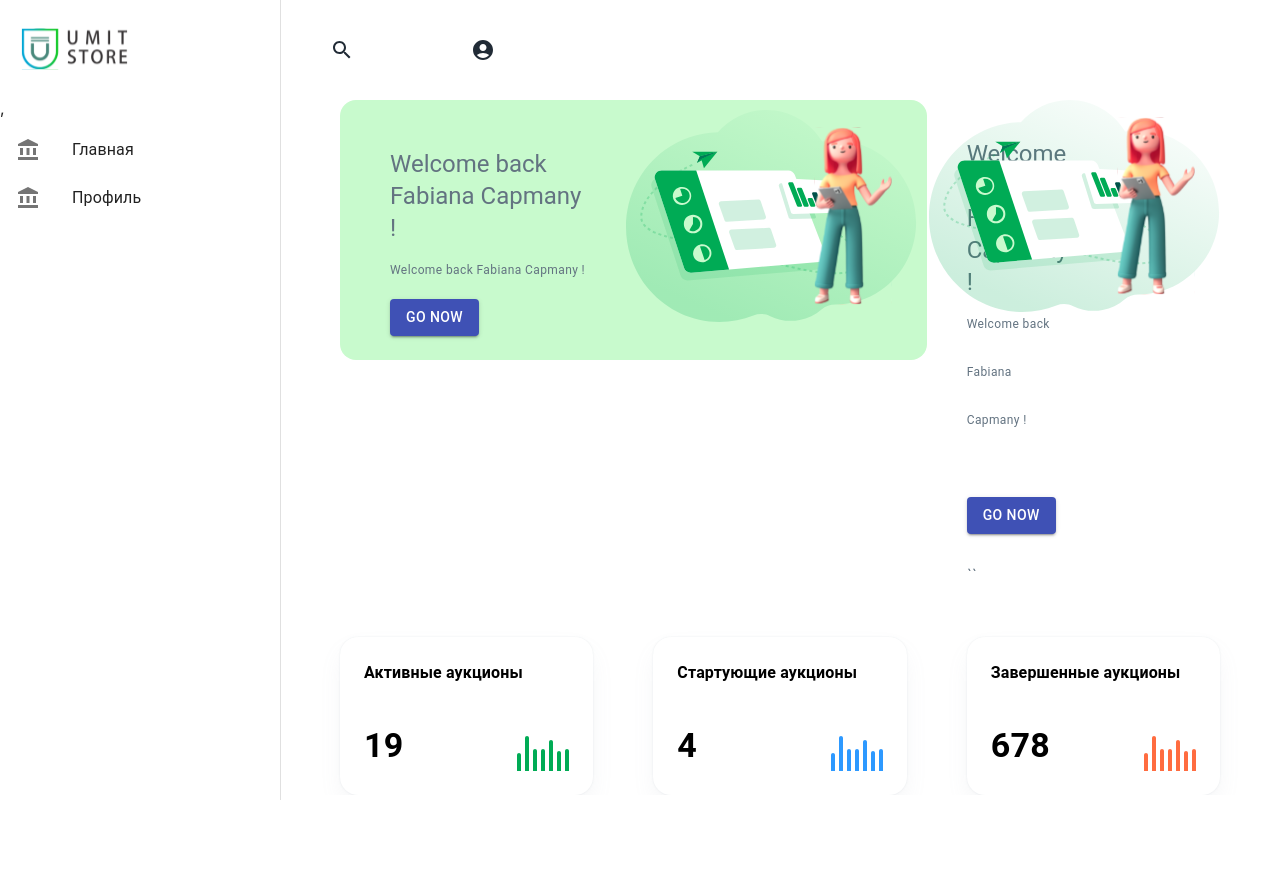
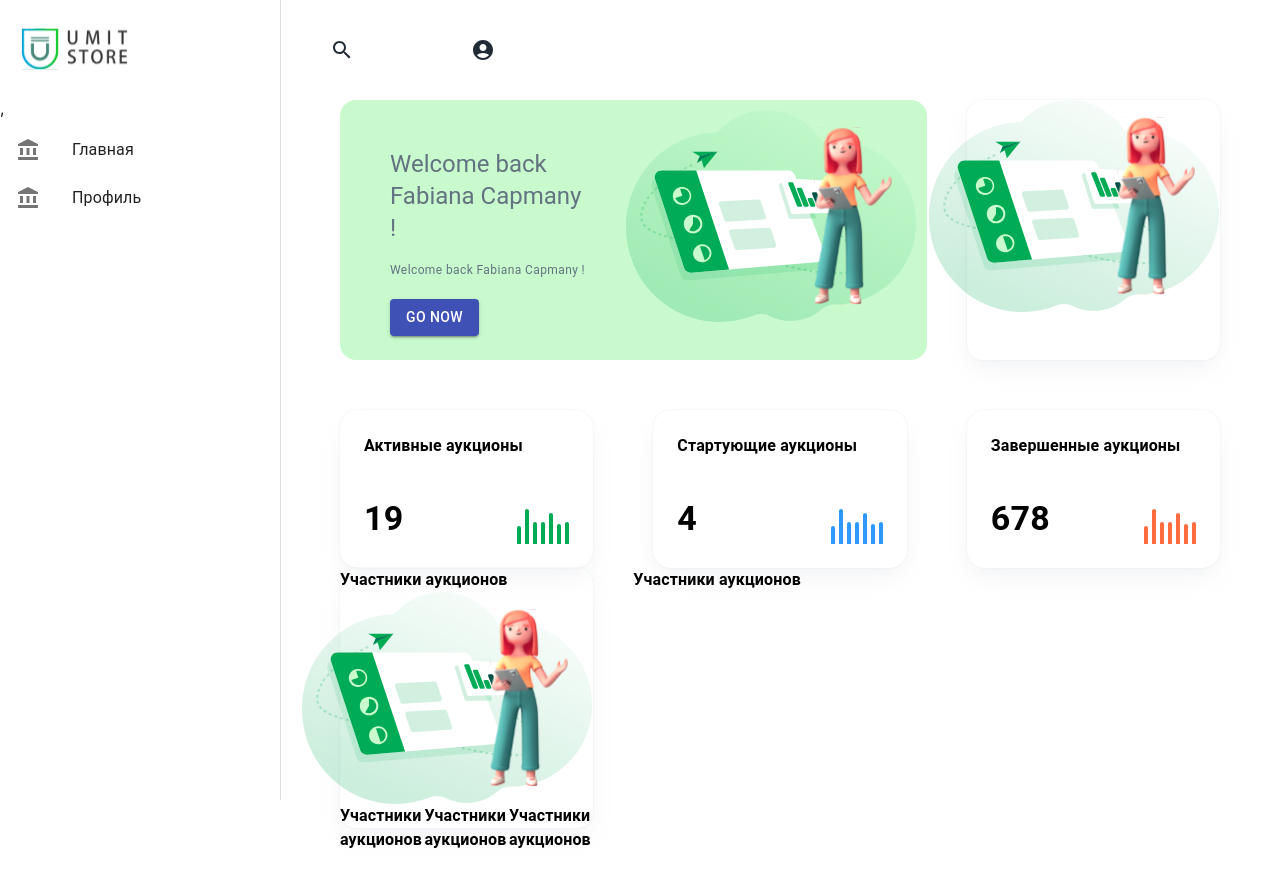
Before and after one commit to MrKadyroff/admin-panel, a React (Create React App) app: page /admin in a window 1280 px wide. Shown: the top 886 px of the page. Before the commit the page ends 815 px from the top, so only its background shows below. Built offline with nearby package versions, Linux system fonts and the light colour scheme.

Commit message:
homepage wecome banner

```diff
--- a/src/pages/home/index.tsx
+++ b/src/pages/home/index.tsx
@@ -9,10 +9,20 @@ import { makeStyles } from "@material-ui/core";
 const useStyles = makeStyles((theme: Theme) => ({
   welcomeBanner: {
     height: 260,
+    maxHeight: 260,
     padding: 10,
     borderRadius: 16,
     background: " #C8FACD",
     width: "calc(100% /3 - 40px)",
+  },
+  welcomeSlider: {
+    maxWidth: "calc(100% /3 - 40px)",
+    borderRadius: 16,
+    boxShadow:
+      " 0px 0px 2px rgba(145, 158, 171, 0.2), 0px 12px 24px -4px rgba(145, 158, 171, 0.12);",
+    maxHeight: 260,
+    height: 260,
+    marginBottom: 50,
   },
   welcomeText: {
     padding: "38px 40px",
@@ -78,33 +88,9 @@ export function Home() {
             </Grid>
           </Grid>
         </Grid>
-        <Grid item xs={4}>
+        <Grid item xs={4} className={classes.welcomeSlider}>
           <Grid container justifyContent="space-between">
-            <Grid item xs={6}>
-              <Grid
-                container
-                direction="column"
-                className={classes.welcomeText}
-              >
-                <Grid item>
-                  <Typography variant="h5">
-                    Welcome back Fabiana Capmany !
-                  </Typography>
-                </Grid>
-                <Grid item>
-                  <Typography variant="caption">
-                    Welcome back Fabiana Capmany !
-                  </Typography>
-                </Grid>
-                <Grid item>
-                  <Button variant="contained" color="primary">
-                    Go now
-                  </Button>
-                </Grid>
-                ``
-              </Grid>
-            </Grid>
-            <Grid item xs={6}>
+            <Grid item xs={12}>
               <img
                 src="../../../../img/welcomeBox.svg"
                 className={classes.welcomeImg}
@@ -181,6 +167,44 @@ export function Home() {
           </Grid>
         </Grid>
       </Grid>
+      <Grid container justifyContent="space-between">
+        <Grid item xs={4} className={classes.welcomeSlider}>
+          <Grid item xs={12}>
+            <Typography fontWeight={600} color="black">
+              Участники аукционов
+            </Typography>
+            <img
+              src="../../../../img/welcomeBox.svg"
+              className={classes.welcomeImg}
+            />
+          </Grid>
+          <Grid container justifyContent="space-between">
+            <Grid item xs={4}>
+              {" "}
+              <Typography fontWeight={600} color="black">
+                Участники аукционов
+              </Typography>
+            </Grid>
+            <Grid item xs={4}>
+              {" "}
+              <Typography fontWeight={600} color="black">
+                Участники аукционов
+              </Typography>
+            </Grid>
+            <Grid item xs={4}>
+              {" "}
+              <Typography fontWeight={600} color="black">
+                Участники аукционов
+              </Typography>
+            </Grid>
+          </Grid>
+        </Grid>
+        <Grid item xs={8}>
+          <Typography fontWeight={600} color="black">
+            Участники аукционов
+          </Typography>
+        </Grid>
+      </Grid>
     </Page>
   );
 }
```
